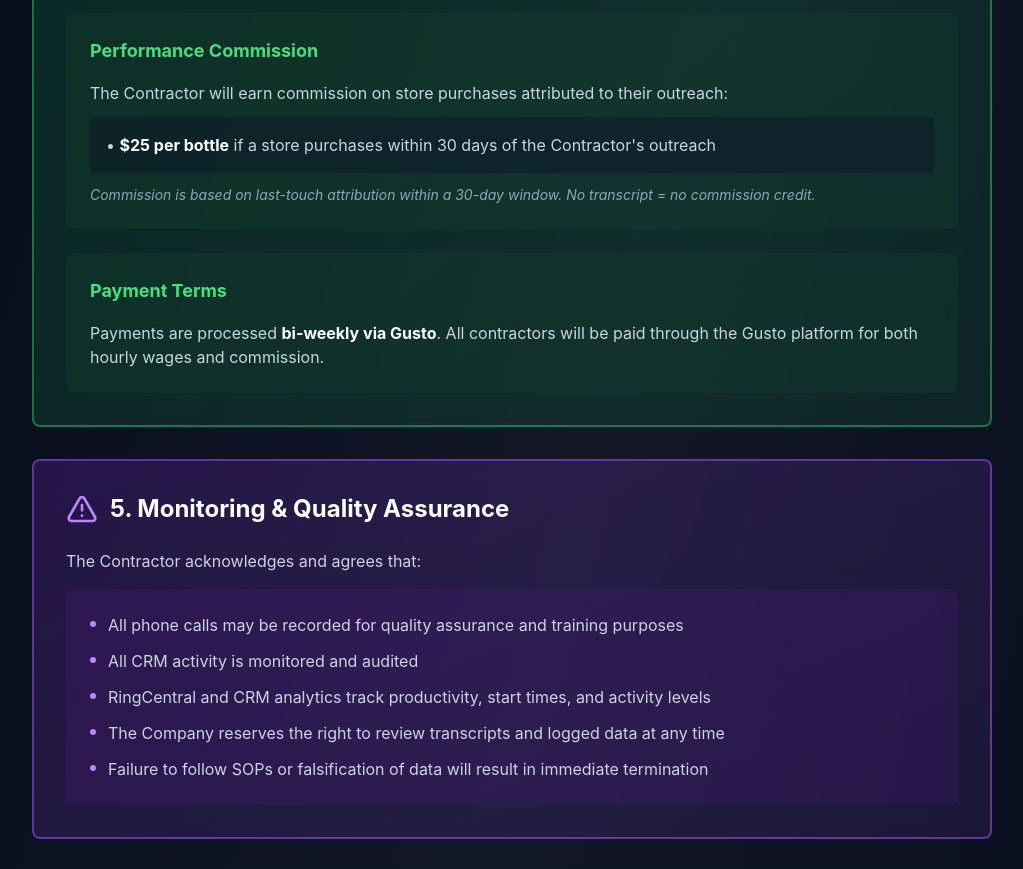
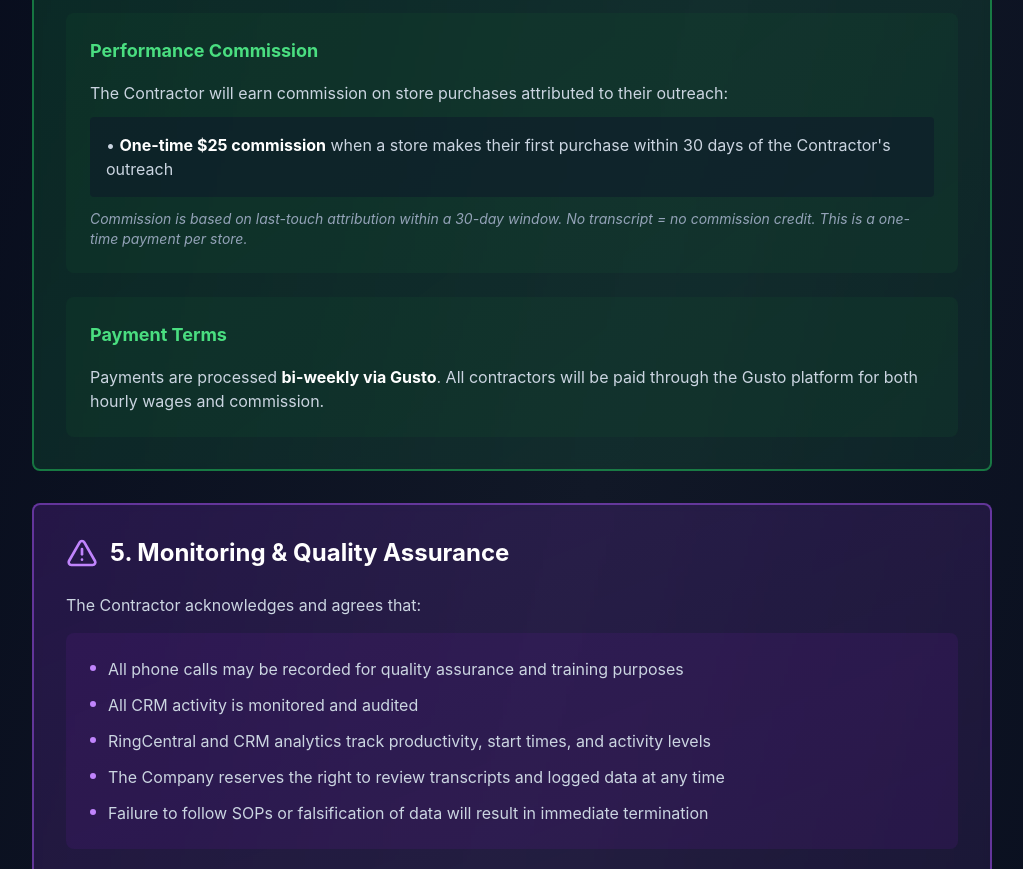
Before and after one commit to Triplecitiestech/staging, a Next.js app: page /admin/projects/olujo-docs/contractor-agreement in a window 1280 px wide. Shown: the part 1640-2509 px from the top of the page, without its empty margins (128-1151 px from the left). Built offline with nearby package versions, Linux system fonts and the light colour scheme.

Commit message:
Update all Olujo docs to reflect one-time $25 commission (not per bottle)

```diff
--- a/src/app/admin/projects/olujo-docs/contractor-agreement/page.tsx
+++ b/src/app/admin/projects/olujo-docs/contractor-agreement/page.tsx
@@ -154,11 +154,11 @@ export default function ContractorAgreementPage() {
                 </p>
                 <div className="bg-slate-900/50 rounded p-4">
                   <p className="text-slate-300">
-                    • <strong className="text-white">$25 per bottle</strong> if a store purchases within 30 days of the Contractor's outreach
+                    • <strong className="text-white">One-time $25 commission</strong> when a store makes their first purchase within 30 days of the Contractor's outreach
                   </p>
                 </div>
                 <p className="text-slate-400 text-sm italic mt-4">
-                  Commission is based on last-touch attribution within a 30-day window. No transcript = no commission credit.
+                  Commission is based on last-touch attribution within a 30-day window. No transcript = no commission credit. This is a one-time payment per store.
                 </p>
               </div>
             </div>
--- a/src/app/admin/projects/olujo-docs/crm-handling/page.tsx
+++ b/src/app/admin/projects/olujo-docs/crm-handling/page.tsx
@@ -311,7 +311,7 @@ export default function CRMHandlingPage() {
               <strong className="text-white">Purchase tracking and commission processing are handled by Jeff's team, not contractors.</strong>
             </p>
             <p>
-              Contractors will earn <strong className="text-white">$25 per bottle</strong> if a store purchases within 30 days of their last logged interaction. However, contractors do not enter purchase data or calculate commissions.
+              Contractors will earn a <strong className="text-white">one-time $25 commission</strong> if a store purchases within 30 days of their last logged interaction. However, contractors do not enter purchase data or calculate commissions.
             </p>
             <p>
               For details on how purchases are tracked and how commissions are attributed, see the <Link href="/admin/projects/olujo-docs/purchase-tracking" className="text-blue-400 hover:text-blue-300 underline">Purchase Tracking SOP</Link> (Jeff's team only).
--- a/src/app/admin/projects/olujo-docs/executive-summary/page.tsx
+++ b/src/app/admin/projects/olujo-docs/executive-summary/page.tsx
@@ -248,7 +248,7 @@ export default function ExecutiveSummaryPage() {
               <span>Paid hourly</span>
             </div>
             <div className="bg-green-900/20 border border-green-500/30 rounded-lg p-4 mt-4">
-              <p className="text-green-300 font-semibold mb-2">Commission Eligibility: $25 per bottle sold</p>
+              <p className="text-green-300 font-semibold mb-2">Commission Eligibility: One-time $25 commission per store purchase</p>
               <p className="text-sm text-slate-300 mb-2">Only if:</p>
               <ul className="space-y-1 text-sm text-slate-300">
                 <li className="flex items-start gap-2">
```
